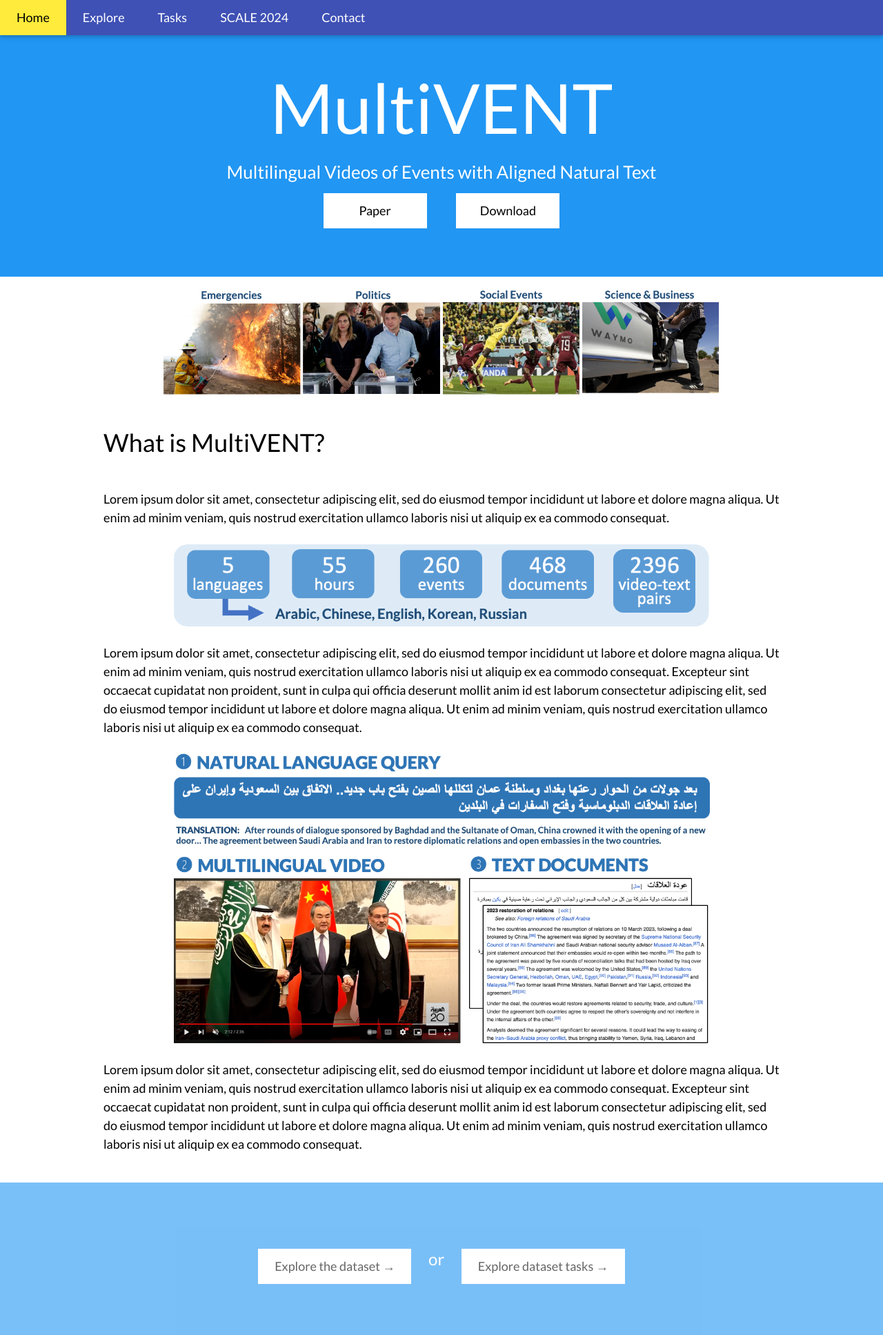
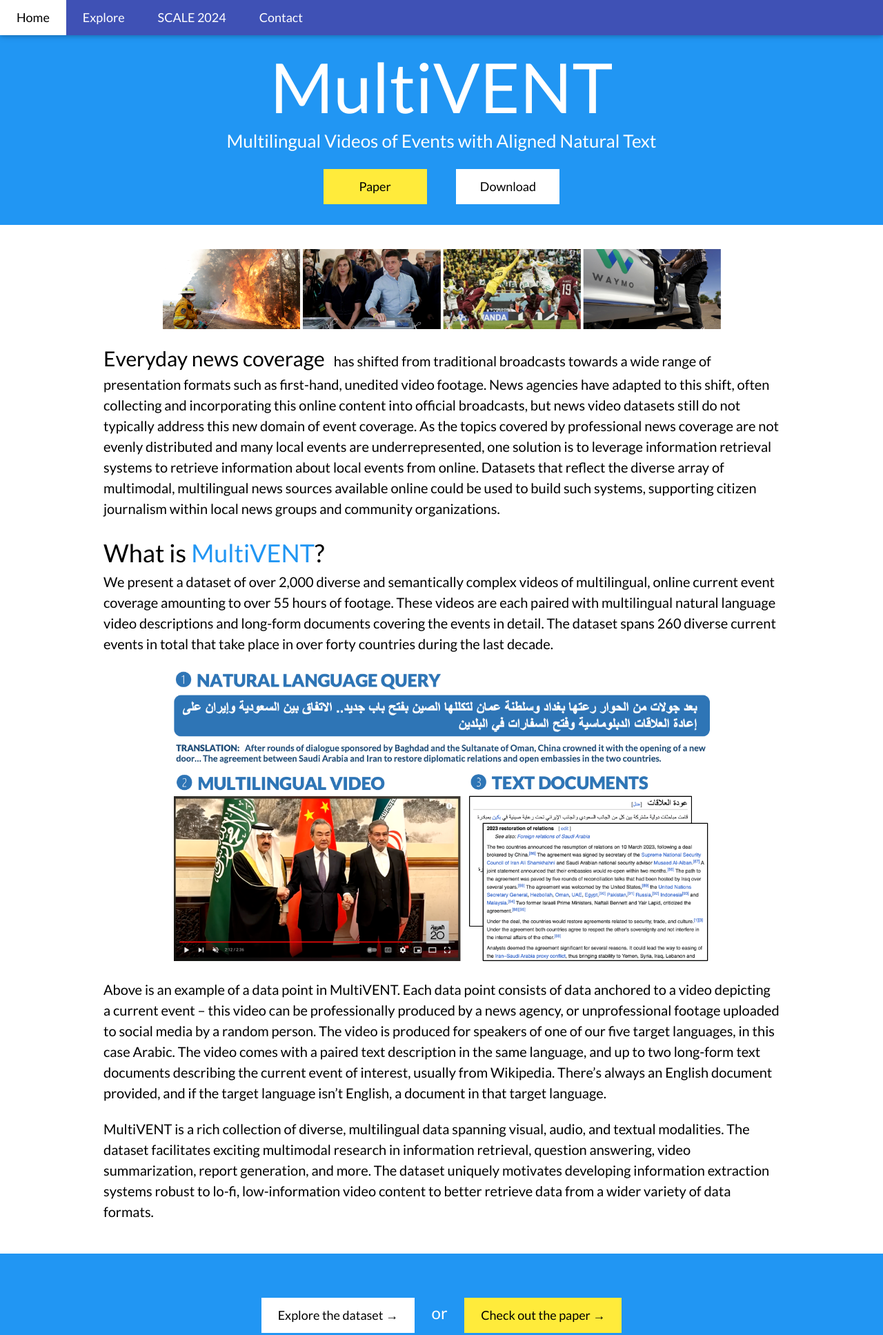
Before and after one commit to katesanders9/multiVENT-dataset, a plain HTML site: page index.html in a window 1280 px wide. Shown: the top 1935 px of the page at 69% size. Drawn offline with nearby package versions, Linux system fonts and the light colour scheme.

Commit message:
Added updated pages

```diff
--- a/index.html
+++ b/index.html
@@ -13,7 +13,6 @@
 body,h1,h2,h3,h4,h5,h6 {font-family: "Lato", sans-serif}
 .w3-bar,h1,button {font-familuy: "Montserrat", sans-serif}
 .fa-anchor,.fa-coffee {font-size:200px}
-.w3-button:hover{color:#000!important;background-color:#ffeb3b!important}
 
 .center {
   display: block;
@@ -21,6 +20,16 @@ body,h1,h2,h3,h4,h5,h6 {font-family: "Lato", sans-serif}
   margin-right: auto;
   width: 65%;
 }
+
+h1,h2 {
+/*  color: #3f51b5;*/
+  display: inline;
+}
+
+h4,h5 {
+  display: inline;
+}
+
 </style>
 </head>
 <body>
@@ -29,54 +38,53 @@ body,h1,h2,h3,h4,h5,h6 {font-family: "Lato", sans-serif}
 <div class="w3-top">
   <div class="w3-bar w3-indigo w3-card w3-left-align w3-large">
     <a class="w3-bar-item w3-button w3-hide-medium w3-hide-large w3-right w3-padding-large w3-hover-white w3-large w3-red" href="javascript:void(0);" onclick="myFunction()" title="Toggle Navigation Menu"><i class="fa fa-bars"></i></a>
-    <a href="#" class="w3-bar-item w3-button w3-padding-large w3-white">Home</a>
+    <a href="" class="w3-bar-item w3-button w3-padding-large w3-yellow w3-hover-white">Home</a>
     <a href="#" class="w3-bar-item w3-button w3-hide-small w3-padding-large w3-hover-white">Explore</a>
-    <a href="#" class="w3-bar-item w3-button w3-hide-small w3-padding-large w3-hover-white">Tasks</a>
     <a href="https://hltcoe.jhu.edu/research/scale/scale-2024/" class="w3-bar-item w3-button w3-hide-small w3-padding-large w3-hover-white">SCALE 2024</a>
-    <a href="#" class="w3-bar-item w3-button w3-hide-small w3-padding-large w3-hover-white">Contact</a>
+    <a href="contact.html" class="w3-bar-item w3-button w3-hide-small w3-padding-large w3-hover-white">Contact</a>
   </div>
 
   <!-- Navbar on small screens -->
   <div id="navDemo" class="w3-bar-block w3-white w3-hide w3-hide-large w3-hide-medium w3-large">
     <a href="#" class="w3-bar-item w3-button w3-padding-large">Explore</a>
-    <a href="#" class="w3-bar-item w3-button w3-padding-large">Tasks</a>
     <a href="https://hltcoe.jhu.edu/research/scale/scale-2024/" class="w3-bar-item w3-button w3-padding-large">SCALE 2024</a>
     <a href="#" class="w3-bar-item w3-button w3-padding-large">Contact</a>
   </div>
 </div>
 
 <!-- Header -->
-<header class="w3-container w3-blue w3-center" style="padding:70px 16px; margin-bottom:15px">
-  <h1 style="font-size:100px;padding-bottom:0px;margin-bottom:0px">MultiVENT</h1>
-  <p style="font-size:26px;padding-top:0px;margin-top:0px;margin-bottom:-5px">Multilingual Videos of Events with Aligned Natural Text</p>
-  <button style="width:150px;margin-right:20px" class="w3-button w3-white w3-padding-large w3-large w3-margin-top">Paper</button>
-  <button style="width:150px;margin-left:20px" class="w3-button w3-white w3-padding-large w3-large w3-margin-top">Download</button>
+<header class="w3-container w3-blue w3-center" style="padding:50px 16px 30px 16px; margin-bottom:15px">
+  <h1 style="font-size:100px;padding-bottom:0px;margin-bottom:-10px;color:#FFFFFF">MultiVENT</h1>
+  <p style="font-size:26px;padding-top:0px;margin-top:-15px;margin-bottom:5px">Multilingual Videos of Events with Aligned Natural Text</p>
+  <a href="https://arxiv.org/abs/2307.03153"><button style="width:150px;margin-right:20px" class="w3-button w3-yellow w3-padding-large w3-large w3-margin-top w3-hover-red">Paper</button></a>
+  <a href="https://github.com/katesanders9/multiVENT"><button style="width:150px;margin-left:20px" class="w3-button w3-white w3-padding-large w3-large w3-margin-top w3-hover-red">Download</button></a>
 </header>
 
 <!-- First Grid -->
 <div class="w3-row-padding w3-container">
-    <img class="center" style="margin-bottom:40px" src="images/a.png">
+    <img class="center" style="margin-bottom:20px;margin-top:20px;max-width:980px; min-width:500px" src="images/aa.png">
     <!--<img class="center" src="images/b.png">-->
 
   <div class="w3-content">
 
-      <h1>What is MultiVENT?</h1>
-      <h5 class="w3-padding-32">Lorem ipsum dolor sit amet, consectetur adipiscing elit, sed do eiusmod tempor incididunt ut labore et dolore magna aliqua. Ut enim ad minim veniam, quis nostrud exercitation ullamco laboris nisi ut aliquip ex ea commodo consequat.</h5>
+      <h2 style="margin-right:10px">Everyday news coverage</h2>
+      <h4>has shifted from traditional broadcasts towards a wide range of presentation formats such as first-hand, unedited video footage. News agencies have adapted to this shift, often collecting and incorporating this online content into official broadcasts, but news video datasets still do not typically address this new domain of event coverage. As the topics covered by professional news coverage are not evenly distributed and many local events are underrepresented, one solution is to leverage information retrieval systems to retrieve information about local events from online. Datasets that reflect the diverse array of multimodal, multilingual news sources available online could be used to build such systems, supporting citizen journalism within local news groups and community organizations.</h4><br/><br/>
 
-      <img class="center" style="width:80%;margin-top:-20px;margin-bottom:-20px" src="images/b.png">
-      <h5 class="w3-padding-32">Lorem ipsum dolor sit amet, consectetur adipiscing elit, sed do eiusmod tempor incididunt ut labore et dolore magna aliqua. Ut enim ad minim veniam, quis nostrud exercitation ullamco laboris nisi ut aliquip ex ea commodo consequat. Excepteur sint
-        occaecat cupidatat non proident, sunt in culpa qui officia deserunt mollit anim id est laborum consectetur adipiscing elit, sed do eiusmod tempor incididunt ut labore et dolore magna aliqua. Ut enim ad minim veniam, quis nostrud exercitation ullamco
-        laboris nisi ut aliquip ex ea commodo consequat.</h5>
+      <h1 style="margin-right:10px">What is <span style="color: #2196F3">MultiVENT</span>?</h1><br/>
+      <!--<img class="center" style="width:80%;margin-top:0px;margin-bottom:0px" src="images/b.png"><br/>-->
+      <h4 class="w3-padding-32">We present a dataset of over 2,000 diverse and semantically complex videos of multilingual, online current event coverage amounting to over 55 hours of footage. These videos are each paired with multilingual natural language video descriptions and long-form documents covering the events in detail. The dataset spans 260 diverse current events in total that take place in over forty countries during the last decade.</h4><br/><br/>
 
-        <img class="center" style="width:80%;margin-top:-20px;margin-bottom:-20px" src="images/e.png">
+<img class="center" style="width:80%;margin-top:0px;margin-bottom:0px" src="images/e.png"><br/>
 
-        <h5 class="w3-padding-32">Lorem ipsum dolor sit amet, consectetur adipiscing elit, sed do eiusmod tempor incididunt ut labore et dolore magna aliqua. Ut enim ad minim veniam, quis nostrud exercitation ullamco laboris nisi ut aliquip ex ea commodo consequat. Excepteur sint
-        occaecat cupidatat non proident, sunt in culpa qui officia deserunt mollit anim id est laborum consectetur adipiscing elit, sed do eiusmod tempor incididunt ut labore et dolore magna aliqua. Ut enim ad minim veniam, quis nostrud exercitation ullamco
-        laboris nisi ut aliquip ex ea commodo consequat.</h5>
+      <h4 class="w3-padding-32">Above is an example of a data point in MultiVENT. Each data point consists of data anchored to a video depicting a current event – this video can be professionally produced by a news agency, or unprofessional footage uploaded to social media by a random person. The video is produced for speakers of one of our five target languages, in this case Arabic. The video comes with a paired text description in the same language, and up to two long-form text documents describing the current event of interest, usually from Wikipedia. There’s always an English document provided, and if the target language isn’t English, a document in that target language.</h4><br/><br/>
+
+
+
+        <h4 class="w3-padding-32">MultiVENT is a rich collection of diverse, multilingual data spanning visual, audio, and textual modalities. The dataset facilitates exciting multimodal research in information retrieval, question answering, video summarization, report generation, and more. The dataset uniquely motivates developing information extraction systems robust to lo-fi, low-information video content to better retrieve data from a wider variety of data formats.</h4><br/><br/><br/>
       </div></div>
 
-<div class="w3-container w3-blue w3-center w3-opacity w3-padding-64">
-    <h1 class="w3-margin w3-xlarge"><button style="margin-right:20px" class="w3-button w3-white w3-padding-large w3-large w3-margin-top">Explore the dataset →</button> or   <button style="margin-left:20px" class="w3-button w3-white w3-padding-large w3-large w3-margin-top">Explore dataset tasks →</button></h1>
+<div class="w3-container w3-blue w3-center  w3-padding-64">
+    <h1 class="w3-margin w3-xlarge"><a href=""><button style="margin-right:20px" class="w3-button w3-white w3-padding-large w3-large w3-hover-red">Explore the dataset →</button></a> or   <a href="https://arxiv.org/abs/2307.03153"><button style="margin-left:20px" class="w3-button w3-yellow w3-padding-large w3-large w3-hover-red">Check out the paper →</button></a></h1>
 </div>
 
 <!-- Footer -->
```
Also changed, not shown: contact.html (added, +128 -0 lines), images/aa.png (added).
